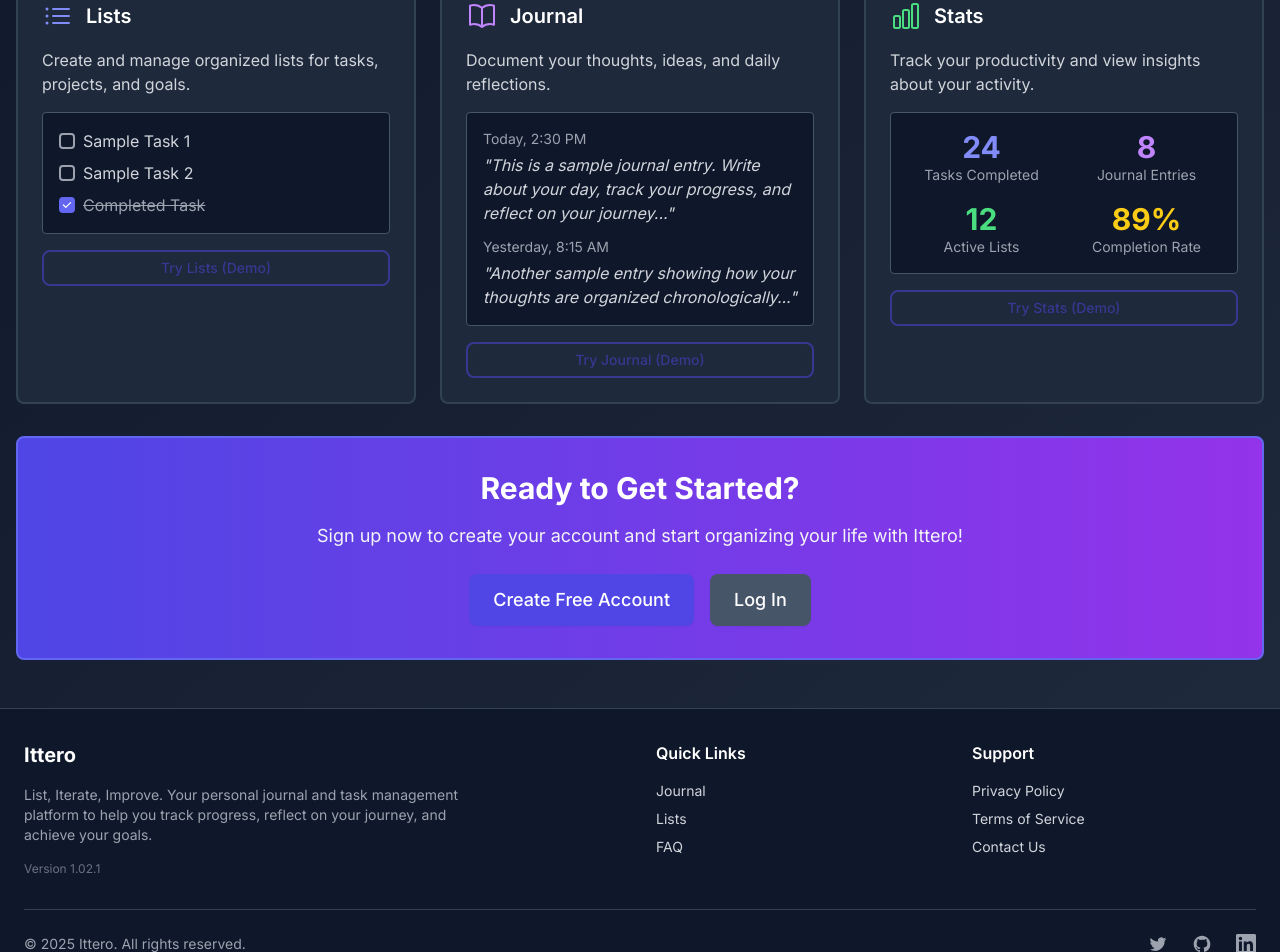
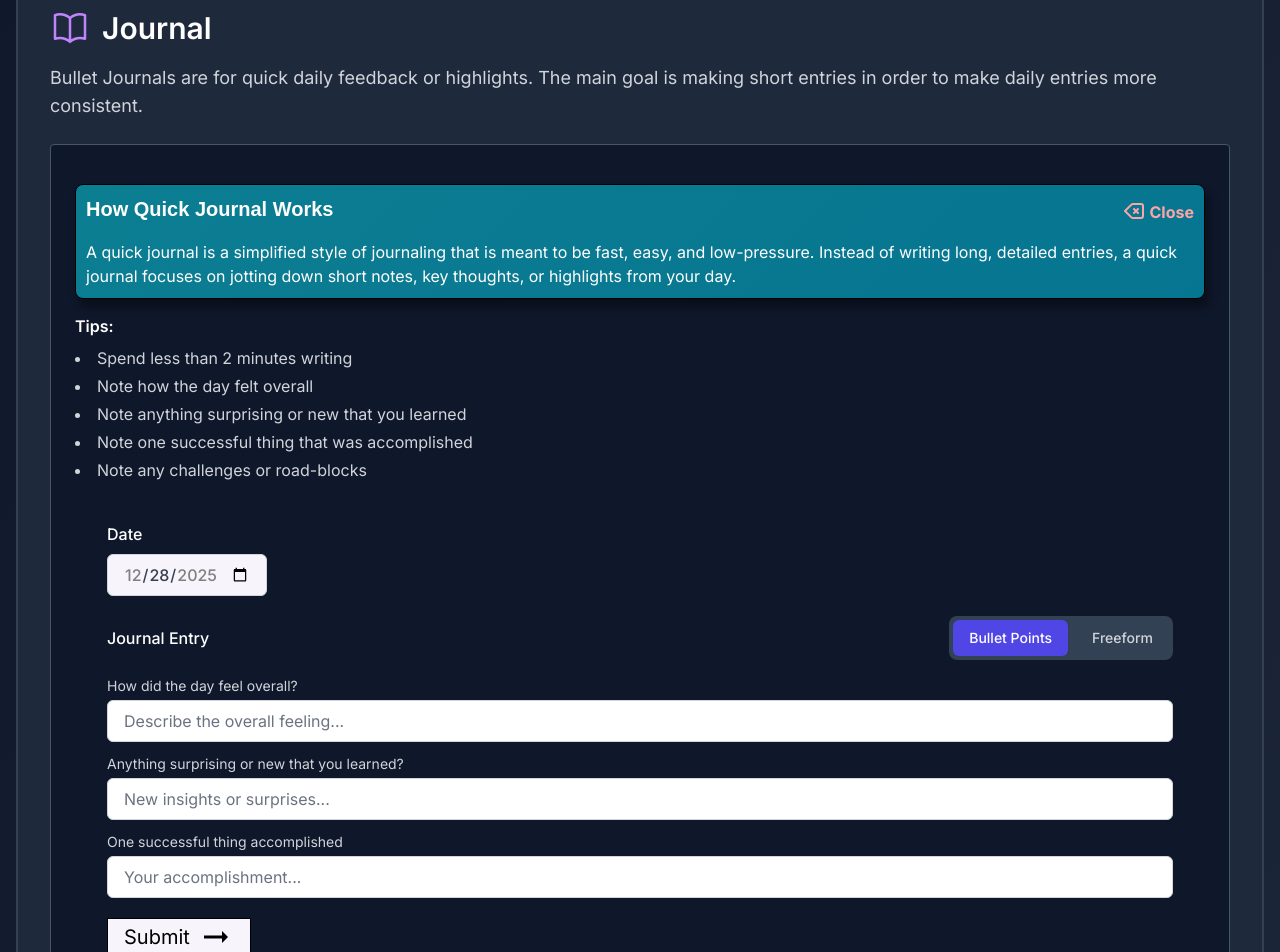
Before and after one commit to Cedaring-xr/next-ittero, a Next.js app: page /demo in a window 1280 px wide. Shown: the part 340-1292 px from the top of the page. Built offline with nearby package versions, Linux system fonts and the light colour scheme; no server answers; a web font is replaced by a local one; what aws-amplify would draw is missing.

Commit message:
updates to demo page

```diff
--- a/src/app/demo/page.tsx
+++ b/src/app/demo/page.tsx
@@ -3,8 +3,58 @@
 import { ArrowLeftIcon, ListBulletIcon, BookOpenIcon, ChartBarIcon } from '@heroicons/react/24/outline'
 import { lusitana } from '@/ui/fonts'
 import ElegantButton from '@/ui/elegant-button'
+import { MdArrowRightAlt } from 'react-icons/md'
+import Banner from '@/ui/info/banner'
+import { useState } from 'react'
+import { useForm } from 'react-hook-form'
+
+interface JournalFormData {
+	name: string
+	text: string
+}
 
 export default function DemoPage() {
+	const [sendForm, setSendForm] = useState(false)
+	const [loading, setLoading] = useState(false)
+	const [error, setError] = useState<string | null>(null)
+	const [entryMode, setEntryMode] = useState<'bullets' | 'freeform'>('bullets')
+	const { register, handleSubmit, reset } = useForm<JournalFormData>()
+
+	// Get today's date and 3 days ago in YYYY-MM-DD format
+	const getTodayDate = () => {
+		const today = new Date()
+		return today.toISOString().split('T')[0]
+	}
+
+	const getMinDate = () => {
+		const date = new Date()
+		date.setDate(date.getDate() - 3)
+		return date.toISOString().split('T')[0]
+	}
+
+	const onSubmit = async (data: JournalFormData) => {
+		setLoading(true)
+		setError(null)
+
+		try {
+			// Simulate a demo submission (no actual API call)
+			await new Promise((resolve) => setTimeout(resolve, 1000))
+
+			// Show success message
+			setSendForm(true)
+
+			// Reset form after 3 seconds
+			setTimeout(() => {
+				setSendForm(false)
+				reset()
+			}, 3000)
+		} catch (err) {
+			setError('An error occurred while submitting your entry. Please try again.')
+		} finally {
+			setLoading(false)
+		}
+	}
+
 	return (
 		<div className="min-h-screen bg-gradient-to-br from-slate-900 to-slate-800">
 			{/* Header */}
@@ -36,29 +86,190 @@
 					</p>
 				</div>
 
-				{/* Feature Grid */}
-				<div className="grid grid-cols-1 md:grid-cols-2 lg:grid-cols-3 gap-6 mb-8">
+				{/* Feature Sections */}
+				<div className="space-y-8 mb-8">
+					{/* Journal Feature */}
+					<div className="bg-slate-800 border-2 border-slate-700 rounded-lg p-6 md:p-8 hover:border-purple-500 transition-all">
+						<div className="flex items-center gap-3 mb-4">
+							<BookOpenIcon className="w-10 h-10 text-purple-400" />
+							<h3 className="text-2xl md:text-3xl font-semibold text-white">Journal</h3>
+						</div>
+						<p className="text-gray-300 mb-6 text-lg">
+							Bullet Journals are for quick daily feedback or highlights. The main goal is making short
+							entries in order to make daily entries more consistent.
+						</p>
+						<div className="bg-slate-900 border border-slate-600 rounded p-6 mb-6">
+							<div id="QJ-intro">
+								<Banner
+									message="A quick journal is a simplified style of journaling that is meant to be fast, easy, and
+																		low-pressure. Instead of writing long, detailed entries, a quick journal focuses on jotting down
+																		short notes, key thoughts, or highlights from your day."
+									title="How Quick Journal Works"
+									color="teal-banner"
+								/>
+							</div>
+							<div className="banner-2">
+								<h5 className="text-white font-semibold mb-2">Tips:</h5>
+								<ul className="list-disc list-inside text-gray-300 space-y-1">
+									<li>Spend less than 2 minutes writing</li>
+									<li>Note how the day felt overall</li>
+									<li>Note anything surprising or new that you learned</li>
+									<li>Note one successful thing that was accomplished</li>
+									<li>Note any challenges or road-blocks</li>
+								</ul>
+							</div>
+							<div id="entry-form-container">
+								<form onSubmit={handleSubmit(onSubmit)}>
+									{sendForm ? (
+										<div className="h-[250px] mt-24 bg-green-100 border border-green-400 rounded-md p-6">
+											<h3 className="serif-font text-xl text-green-800">
+												<span className="font-bold">Success! </span>
+												<br />
+												Your journal entry has been saved successfully.
+											</h3>
+										</div>
+									) : (
+										<div className=" p-4 m-4">
+											{error && (
+												<div className="mb-4 bg-red-100 border border-red-400 text-red-700 px-4 py-3 rounded-md">
+													<strong>Error:</strong> {error}
+												</div>
+											)}
+											<div className="my-2">
+												<label
+													htmlFor="name"
+													className="mb-2 block text-base font-medium text-white"
+												>
+													Date
+												</label>
+												<input
+													type="date"
+													min={getMinDate()}
+													max={getTodayDate()}
+													defaultValue={getTodayDate()}
+													className=" rounded-md border border-gray-300 bg-[#f7f4fb] pt-2 px-4 text-base font-medium text-gray-700 outline-none focus:border-2 focus:border-[#c524a8] focus:shadow-md"
+													{...register('name', { required: true })}
+												/>
+											</div>
+											<div className="my-5">
+												<div className="flex items-center justify-between mb-4">
+													<label className="block text-base font-medium text-white">
+														Journal Entry
+													</label>
+													<div className="flex gap-2 bg-slate-700 rounded-lg p-1">
+														<button
+															type="button"
+															onClick={() => setEntryMode('bullets')}
+															className={`px-4 py-2 rounded-md text-sm font-medium transition-colors ${
+																entryMode === 'bullets'
+																	? 'bg-indigo-600 text-white'
+																	: 'text-gray-300 hover:text-white'
+															}`}
+														>
+															Bullet Points
+														</button>
+														<button
+															type="button"
+															onClick={() => setEntryMode('freeform')}
+															className={`px-4 py-2 rounded-md text-sm font-medium transition-colors ${
+																entryMode === 'freeform'
+																	? 'bg-indigo-600 text-white'
+																	: 'text-gray-300 hover:text-white'
+															}`}
+														>
+															Freeform
+														</button>
+													</div>
+												</div>
+
+												{entryMode === 'bullets' ? (
+													<div className="space-y-3">
+														<div>
+															<label className="text-sm text-gray-300 mb-1 block">
+																How did the day feel overall?
+															</label>
+															<input
+																type="text"
+																placeholder="Describe the overall feeling..."
+																className="w-full rounded-md border border-gray-300 bg-white pt-2 px-4 text-base text-gray-700 outline-none focus:border-2 focus:border-[#c524a8] focus:shadow-md"
+															/>
+														</div>
+														<div>
+															<label className="text-sm text-gray-300 mb-1 block">
+																Anything surprising or new that you learned?
+															</label>
+															<input
+																type="text"
+																placeholder="New insights or surprises..."
+																className="w-full rounded-md border border-gray-300 bg-white pt-2 px-4 text-base text-gray-700 outline-none focus:border-2 focus:border-[#c524a8] focus:shadow-md"
+															/>
+														</div>
+														<div>
+															<label className="text-sm text-gray-300 mb-1 block">
+																One successful thing accomplished
+															</label>
+															<input
+																type="text"
+																placeholder="Your accomplishment..."
+																className="w-full rounded-md border border-gray-300 bg-white pt-2 px-4 text-base text-gray-700 outline-none focus:border-2 focus:border-[#c524a8] focus:shadow-md"
+															/>
+														</div>
+													</div>
+												) : (
+													<textarea
+														rows={8}
+														placeholder="Write your journal entry here..."
+														className="w-full resize-none rounded-md border border-gray-300 bg-white pt-2 px-6 text-base font-medium text-gray-700 outline-none focus:border-2 focus:border-[#c524a8] focus:shadow-md"
+														{...register('text', { required: true })}
+													></textarea>
+												)}
+											</div>
+											<div>
+												<button
+													className="hover:shadow-form text-xl headline-font text-black border-[1px] border-black disabled:opacity-50 disabled:cursor-not-allowed"
+													type="submit"
+													disabled={loading}
+												>
+													<div id="button-wrapper" className="button-wrap-shadow">
+														<div className="button-gradient button-clip button-shadow">
+															<div className="button-clip bg-[#f7f4fb] px-4 py-0 items-center flex hover:bg-[#121313] hover:text-[#89f7fe]">
+																{loading ? 'Saving...' : 'Submit'}
+																<MdArrowRightAlt className="text-4xl ml-2">
+																	{' '}
+																</MdArrowRightAlt>
+															</div>
+														</div>
+													</div>
+												</button>
+											</div>
+										</div>
+									)}
+								</form>
+							</div>
+						</div>
+					</div>
+
 					{/* Lists Feature */}
-					<div className="bg-slate-800 border-2 border-slate-700 rounded-lg p-6 hover:border-indigo-500 transition-all">
+					<div className="bg-slate-800 border-2 border-slate-700 rounded-lg p-6 md:p-8 hover:border-indigo-500 transition-all">
 						<div className="flex items-center gap-3 mb-4">
-							<ListBulletIcon className="w-8 h-8 text-indigo-400" />
-							<h3 className="text-xl font-semibold text-white">Lists</h3>
+							<ListBulletIcon className="w-10 h-10 text-indigo-400" />
+							<h3 className="text-2xl md:text-3xl font-semibold text-white">Lists</h3>
 						</div>
-						<p className="text-gray-300 mb-4">
+						<p className="text-gray-300 mb-6 text-lg">
 							Create and manage organized lists for tasks, projects, and goals.
 						</p>
-						<div className="bg-slate-900 border border-slate-600 rounded p-4 mb-4">
-							<div className="flex items-center gap-2 mb-2">
-								<div className="w-4 h-4 border-2 border-gray-400 rounded"></div>
-								<span className="text-gray-300">Sample Task 1</span>
+						<div className="bg-slate-900 border border-slate-600 rounded p-6 mb-6">
+							<div className="flex items-center gap-3 mb-3">
+								<div className="w-5 h-5 border-2 border-gray-400 rounded"></div>
+								<span className="text-gray-300 text-base">Sample Task 1</span>
 							</div>
-							<div className="flex items-center gap-2 mb-2">
-								<div className="w-4 h-4 border-2 border-gray-400 rounded"></div>
-								<span className="text-gray-300">Sample Task 2</span>
+							<div className="flex items-center gap-3 mb-3">
+								<div className="w-5 h-5 border-2 border-gray-400 rounded"></div>
+								<span className="text-gray-300 text-base">Sample Task 2</span>
 							</div>
-							<div className="flex items-center gap-2">
-								<div className="w-4 h-4 bg-indigo-500 border-2 border-indigo-500 rounded flex items-center justify-center">
-									<svg className="w-3 h-3 text-white" fill="currentColor" viewBox="0 0 20 20">
+							<div className="flex items-center gap-3">
+								<div className="w-5 h-5 bg-indigo-500 border-2 border-indigo-500 rounded flex items-center justify-center">
+									<svg className="w-3.5 h-3.5 text-white" fill="currentColor" viewBox="0 0 20 20">
 										<path
 											fillRule="evenodd"
 											d="M16.707 5.293a1 1 0 010 1.414l-8 8a1 1 0 01-1.414 0l-4-4a1 1 0 011.414-1.414L8 12.586l7.293-7.293a1 1 0 011.414 0z"
@@ -66,74 +277,40 @@
 										/>
 									</svg>
 								</div>
-								<span className="text-gray-400 line-through">Completed Task</span>
+								<span className="text-gray-400 line-through text-base">Completed Task</span>
 							</div>
 						</div>
-						<ElegantButton variant="outline" size="sm" fullWidth disabled>
-							Try Lists (Demo)
-						</ElegantButton>
-					</div>
-
-					{/* Journal Feature */}
-					<div className="bg-slate-800 border-2 border-slate-700 rounded-lg p-6 hover:border-indigo-500 transition-all">
-						<div className="flex items-center gap-3 mb-4">
-							<BookOpenIcon className="w-8 h-8 text-purple-400" />
-							<h3 className="text-xl font-semibold text-white">Journal</h3>
-						</div>
-						<p className="text-gray-300 mb-4">Document your thoughts, ideas, and daily reflections.</p>
-						<div className="bg-slate-900 border border-slate-600 rounded p-4 mb-4">
-							<div className="mb-3">
-								<p className="text-sm text-gray-400 mb-1">Today, 2:30 PM</p>
-								<p className="text-gray-300 italic">
-									&quot;This is a sample journal entry. Write about your day, track your progress, and
-									reflect on your journey...&quot;
-								</p>
-							</div>
-							<div>
-								<p className="text-sm text-gray-400 mb-1">Yesterday, 8:15 AM</p>
-								<p className="text-gray-300 italic">
-									&quot;Another sample entry showing how your thoughts are organized
-									chronologically...&quot;
-								</p>
-							</div>
-						</div>
-						<ElegantButton variant="outline" size="sm" fullWidth disabled>
-							Try Journal (Demo)
-						</ElegantButton>
 					</div>
 
 					{/* Stats Feature */}
-					<div className="bg-slate-800 border-2 border-slate-700 rounded-lg p-6 hover:border-indigo-500 transition-all">
+					<div className="bg-slate-800 border-2 border-slate-700 rounded-lg p-6 md:p-8 hover:border-green-500 transition-all">
 						<div className="flex items-center gap-3 mb-4">
-							<ChartBarIcon className="w-8 h-8 text-green-400" />
-							<h3 className="text-xl font-semibold text-white">Stats</h3>
+							<ChartBarIcon className="w-10 h-10 text-green-400" />
+							<h3 className="text-2xl md:text-3xl font-semibold text-white">Stats</h3>
 						</div>
-						<p className="text-gray-300 mb-4">
+						<p className="text-gray-300 mb-6 text-lg">
 							Track your productivity and view insights about your activity.
 						</p>
-						<div className="bg-slate-900 border border-slate-600 rounded p-4 mb-4">
-							<div className="grid grid-cols-2 gap-4">
+						<div className="bg-slate-900 border border-slate-600 rounded p-6 mb-6">
+							<div className="grid grid-cols-2 md:grid-cols-4 gap-6">
 								<div className="text-center">
-									<p className="text-3xl font-bold text-indigo-400">24</p>
-									<p className="text-sm text-gray-400">Tasks Completed</p>
+									<p className="text-4xl font-bold text-indigo-400">24</p>
+									<p className="text-sm text-gray-400 mt-1">Tasks Completed</p>
 								</div>
 								<div className="text-center">
-									<p className="text-3xl font-bold text-purple-400">8</p>
-									<p className="text-sm text-gray-400">Journal Entries</p>
+									<p className="text-4xl font-bold text-purple-400">8</p>
+									<p className="text-sm text-gray-400 mt-1">Journal Entries</p>
 								</div>
 								<div className="text-center">
-									<p className="text-3xl font-bold text-green-400">12</p>
-									<p className="text-sm text-gray-400">Active Lists</p>
+									<p className="text-4xl font-bold text-green-400">12</p>
+									<p className="text-sm text-gray-400 mt-1">Active Lists</p>
 								</div>
 								<div className="text-center">
-									<p className="text-3xl font-bold text-yellow-400">89%</p>
-									<p className="text-sm text-gray-400">Completion Rate</p>
+									<p className="text-4xl font-bold text-yellow-400">89%</p>
+									<p className="text-sm text-gray-400 mt-1">Completion Rate</p>
 								</div>
 							</div>
 						</div>
-						<ElegantButton variant="outline" size="sm" fullWidth disabled>
-							Try Stats (Demo)
-						</ElegantButton>
 					</div>
 				</div>
 
@@ -144,15 +321,11 @@
 						Sign up now to create your account and start organizing your life with Ittero!
 					</p>
 					<div className="flex flex-col sm:flex-row gap-4 justify-center">
-						<Link href="/auth/signup">
-							<ElegantButton variant="primary" size="lg">
-								Create Free Account
-							</ElegantButton>
-						</Link>
-						<Link href="/auth/login">
-							<ElegantButton variant="secondary" size="lg">
-								Log In
-							</ElegantButton>
+						<Link
+							href="/auth/signup"
+							className="inline-flex items-center justify-center gap-2.5 px-8 py-2 text-lg font-semibold rounded-lg transition-all duration-200 bg-white text-indigo-700 hover:bg-gray-100 hover:scale-105 hover:shadow-2xl active:scale-100 shadow-xl focus:outline-none focus:ring-2 focus:ring-offset-2 focus:ring-white"
+						>
+							Create Free Account
 						</Link>
 					</div>
 				</div>
```
